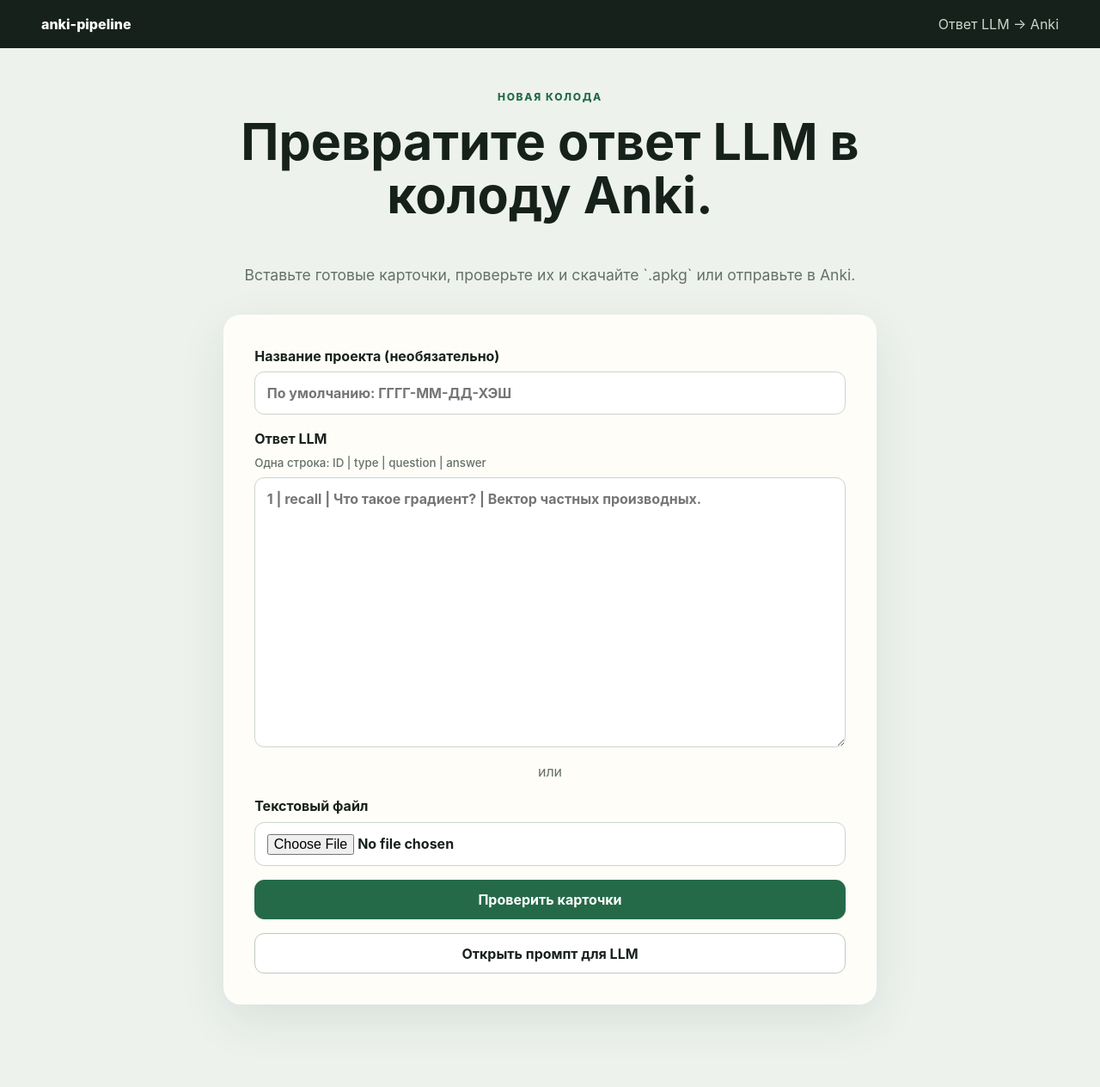
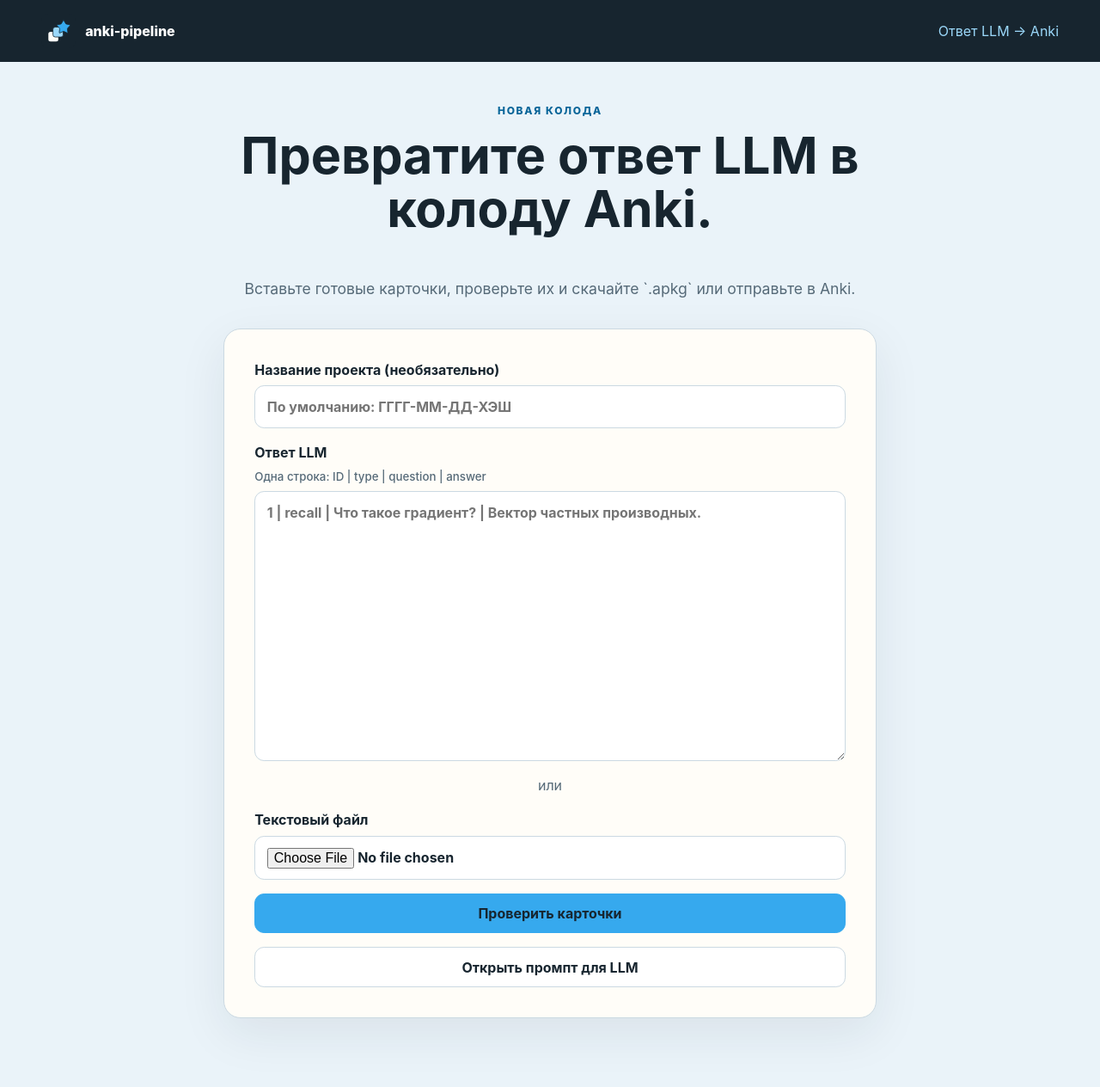
Before and after one commit to eulerformula69/anki-pipeline, a FastAPI app: page / in a window 1280 px wide. Shown: the whole page at 86% size. Before the commit the page ends 1175 px from the top, so only its background shows below. Run offline with FastAPI, Linux system fonts and the light colour scheme.

Commit message:
Add pipeline icon and blue interface palette

```diff
--- a/src/gui/static/app.css
+++ b/src/gui/static/app.css
@@ -1,40 +1,56 @@
 :root {
   color-scheme: light;
-  --ink: #17211b;
-  --muted: #647168;
+  --ink: #17252f;
+  --muted: #566a78;
   --paper: #fffdf8;
-  --green: #256a48;
-  --line: #dce3dc;
-  --bg: #edf2ed;
-  --shadow: 0 18px 55px rgba(25, 48, 33, .09);
+  --accent: #36a9ee;
+  --accent-ink: #086599;
+  --accent-soft: #9bd8fa;
+  --line: #cbd9e2;
+  --bg: #eaf3f9;
+  --surface: #f3f8fc;
+  --field: #ffffff;
+  --focus: #36a9ee55;
+  --danger: #a12b24;
+  --danger-line: #dba9a5;
+  --danger-soft: #fff1ef;
+  --warning: #8b590c;
+  --shadow: 0 18px 55px rgba(23, 37, 47, .08);
 }
 
 * { box-sizing: border-box; }
+a { color: var(--accent-ink); }
+:focus-visible { outline: 3px solid var(--accent-ink); outline-offset: 3px; }
+input, textarea, select { accent-color: var(--accent-ink); }
+input:focus, textarea:focus, select:focus { border-color: var(--accent-ink); outline: 3px solid var(--focus); outline-offset: 1px; }
+::selection { background: var(--accent-soft); color: var(--ink); }
 [hidden] { display: none !important; }
 .export-modes { display: flex; gap: .5rem; margin-bottom: 1.25rem; }
-.export-modes [aria-pressed="true"] { background: var(--green); color: white; }
+.export-modes [aria-pressed="true"] { background: var(--accent); color: var(--ink); }
 .export select { width: 100%; padding: .8rem; font: inherit; border: 1px solid var(--line); border-radius: .6rem; }
 body { margin: 0; color: var(--ink); background: var(--bg); font-family: Inter, system-ui, sans-serif; line-height: 1.5; }
-header { display: flex; justify-content: space-between; gap: 1rem; padding: 1rem clamp(1rem, 4vw, 3rem); background: var(--ink); color: white; }
+header { display: flex; justify-content: space-between; gap: 1rem; align-items: center; padding: 1rem clamp(1rem, 4vw, 3rem); background: var(--ink); color: white; }
 header a { color: white; font-weight: 800; text-decoration: none; }
-header span { color: #c9d7cd; }
+header span { color: var(--accent-soft); }
+.brand { display: inline-flex; align-items: center; gap: .7rem; }
+.brand img { display: block; flex-shrink: 0; }
 main { width: min(1080px, calc(100% - 2rem)); margin: 0 auto; padding: 3rem 0 5rem; }
 h1, h2, p { margin-top: 0; }
 h1 { font-size: clamp(2rem, 5vw, 3.7rem); line-height: 1.05; }
 h2 { font-size: 1.35rem; }
 .hero { max-width: 760px; margin: 0 auto 2rem; text-align: center; }
 .hero p:last-child { color: var(--muted); font-size: 1.1rem; }
-.eyebrow { color: var(--green); font-size: .75rem; font-weight: 850; letter-spacing: .14em; }
-.panel { padding: clamp(1.25rem, 4vw, 2.2rem); border: 1px solid rgba(255,255,255,.8); border-radius: 1.25rem; background: var(--paper); box-shadow: var(--shadow); }
+.eyebrow { color: var(--accent-ink); font-size: .75rem; font-weight: 850; letter-spacing: .14em; }
+.panel { padding: clamp(1.25rem, 4vw, 2.2rem); border: 1px solid var(--line); border-radius: 1.25rem; background: var(--paper); box-shadow: var(--shadow); }
 .start-card { display: grid; gap: 1rem; max-width: 760px; margin: 0 auto; }
 label { display: grid; gap: .4rem; font-weight: 700; }
 small { color: var(--muted); font-weight: 500; }
 input, textarea, button { font: inherit; }
-input, textarea { width: 100%; padding: .75rem .85rem; border: 1px solid #cbd5cc; border-radius: .7rem; background: white; color: var(--ink); }
+input, textarea { width: 100%; padding: .75rem .85rem; border: 1px solid var(--line); border-radius: .7rem; background: var(--field); color: var(--ink); }
 textarea { min-height: 6rem; resize: vertical; }
-button, .secondary, .download { display: inline-flex; justify-content: center; align-items: center; min-height: 2.8rem; padding: .65rem 1rem; border: 1px solid #bdc9bf; border-radius: .7rem; background: white; color: var(--ink); cursor: pointer; font-weight: 750; text-decoration: none; }
-button:hover, .secondary:hover, .download:hover { border-color: var(--green); }
-button.primary { border-color: var(--green); background: var(--green); color: white; }
+button, .secondary, .download { display: inline-flex; justify-content: center; align-items: center; min-height: 2.8rem; padding: .65rem 1rem; border: 1px solid var(--line); border-radius: .7rem; background: var(--field); color: var(--ink); cursor: pointer; font-weight: 750; text-decoration: none; }
+button:hover, .secondary:hover, .download:hover { border-color: var(--accent-ink); }
+button.primary { border-color: var(--accent); background: var(--accent); color: var(--ink); }
 button:disabled { cursor: default; opacity: .35; }
 .or { color: var(--muted); text-align: center; }
 .projects { max-width: 760px; margin: 2rem auto 0; }
@@ -44,7 +60,7 @@ button:disabled { cursor: default; opacity: .35; }
 .toolbar h1 { margin-bottom: .5rem; font-size: clamp(1.7rem, 4vw, 2.5rem); }
 .toolbar p:last-child { margin-bottom: 0; color: var(--muted); }
 .toolbar-actions { display: flex; gap: .7rem; }
-.notice { padding: .8rem 1rem; border: 1px solid #b8d7c2; border-radius: .7rem; background: #f2faf4; color: #285c3b; }
+.notice { padding: .8rem 1rem; border: 1px solid var(--accent-soft); border-radius: .7rem; background: var(--surface); color: var(--accent-ink); }
 .add-cards { margin-bottom: 1rem; }
 .add-cards summary { cursor: pointer; font-weight: 800; }
 .add-cards form { display: grid; gap: 1rem; margin-top: 1.2rem; }
@@ -55,24 +71,24 @@ button:disabled { cursor: default; opacity: .35; }
 .order button { min-height: 2.3rem; padding: .25rem .55rem; }
 .editor { display: grid; gap: .85rem; }
 .delete-card { grid-column: -2 / -1; }
-button.danger { color: #a12b24; border-color: #dba9a5; }
-button.danger:hover { background: #fff1ef; border-color: #a12b24; }
-.audio-editor { display: grid; gap: .7rem; padding: .9rem; border: 1px solid var(--line); border-radius: .7rem; background: #f7faf7; }
+button.danger { color: var(--danger); border-color: var(--danger-line); }
+button.danger:hover { background: var(--danger-soft); border-color: var(--danger); }
+.audio-editor { display: grid; gap: .7rem; padding: .9rem; border: 1px solid var(--line); border-radius: .7rem; background: var(--surface); }
 .audio-status { margin: 0; color: var(--muted); font-size: .9rem; }
-.audio-status a { color: var(--green); font-weight: 750; }
+.audio-status a { color: var(--accent-ink); font-weight: 750; }
 .audio-preview { width: min(100%, 28rem); }
-.audio-upload-status { display: none; color: var(--green); }
+.audio-upload-status { display: none; color: var(--accent-ink); }
 .editor.uploading .audio-upload-status { display: block; }
 body.page-busy button { pointer-events: none; opacity: .35; }
 body.page-busy [data-async-page] { pointer-events: none; }
 .card-head { display: flex; gap: .8rem; align-items: center; }
-.card-head span { padding: .2rem .5rem; border-radius: 999px; background: #e1ede4; color: var(--green); font-size: .75rem; font-weight: 800; text-transform: uppercase; }
+.card-head span { padding: .2rem .5rem; border-radius: 999px; background: var(--accent-soft); color: var(--accent-ink); font-size: .75rem; font-weight: 800; text-transform: uppercase; }
 .check { display: flex; margin-left: auto; align-items: center; }
 .check input { width: auto; }
 .export { display: grid; gap: 1rem; margin-top: 1rem; }
 .export form { display: grid; grid-template-columns: 1fr 1fr auto; gap: 1rem; align-items: end; }
 .export [data-export-panel="connect"] form { grid-template-columns: 1fr; margin: 1rem 0; }
-.download { justify-self: start; color: var(--green); }
+.download { justify-self: start; color: var(--accent-ink); }
 .error { max-width: 680px; margin: 2rem auto; }
 
 @media (max-width: 720px) {
--- a/src/gui/templates/base.html
+++ b/src/gui/templates/base.html
@@ -4,13 +4,16 @@
   <meta charset="utf-8">
   <meta name="viewport" content="width=device-width,initial-scale=1">
   <title>{% block title %}anki-pipeline{% endblock %}</title>
-  <link rel="stylesheet" href="/static/app.css?v=2">
+  <meta name="theme-color" content="#17252f">
+  <link rel="icon" href="/static/icon.ico?v=1" sizes="16x16 24x24 32x32 48x48 64x64 128x128 256x256">
+  <link rel="icon" href="/static/icon.svg?v=1" type="image/svg+xml" sizes="any">
+  <link rel="stylesheet" href="/static/app.css?v=3">
   {% block styles %}{% endblock %}
   <script src="/static/app.js?v=6" defer></script>
   <script src="/static/anki-connect.js?v=1" defer></script>
 </head>
 <body>
-  <header><a href="/">anki-pipeline</a><span>Ответ LLM → Anki</span></header>
+  <header><a class="brand" href="/"><img src="/static/icon.svg" width="40" height="40" alt="">anki-pipeline</a><span>Ответ LLM → Anki</span></header>
   <main>{% block content %}{% endblock %}</main>
 </body>
 </html>
--- a/src/gui/templates/review.html
+++ b/src/gui/templates/review.html
@@ -1,6 +1,6 @@
 {% extends "base.html" %}
 {% block title %}{{ project.name }} · anki-pipeline{% endblock %}
-{% block styles %}<link rel="stylesheet" href="/static/review.css?v=1">{% endblock %}
+{% block styles %}<link rel="stylesheet" href="/static/review.css?v=2">{% endblock %}
 {% block content %}
 <div data-async-page class="review-page">
 <section class="panel toolbar">
```
Also changed, not shown: src/gui/static/review.css (+6 -6 lines), src/gui/static/icon.ico (added), src/gui/static/icon.svg (added).
